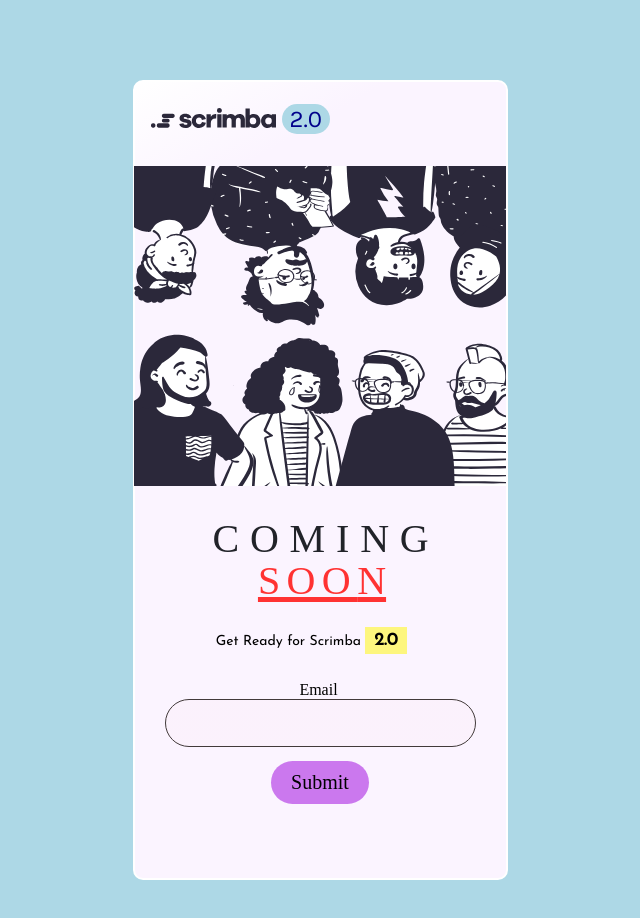
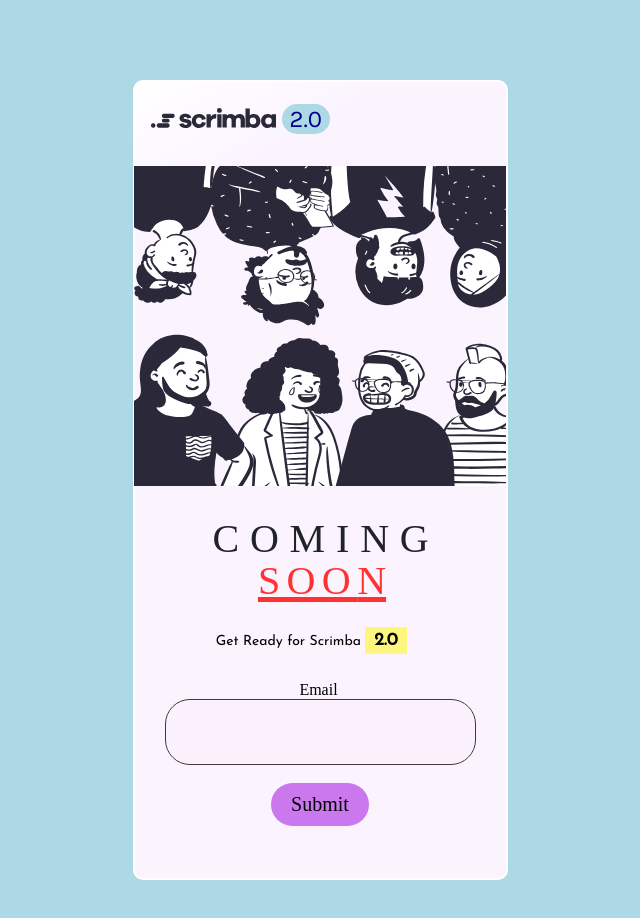
Before and after one commit to bowen-anth/scrimba-coming-soon, a React (Vite) app: page / in a window 1280 px wide. Shown: the top 918 px of the page, without its empty margins (320-960 px from the left). Built offline with nearby package versions, Linux system fonts and the light colour scheme.

Commit message:
submit console logs email

```diff
--- a/components/Email.jsx
+++ b/components/Email.jsx
@@ -1,24 +1,35 @@
 import React from "react"
 
 const Email = () => {
+
+    const [form, setForm] = React.useState({
+        email: ""
+    })
+
     function handleChange(event) {
         const {name, value, type, checked} = event.target
-        setFormData(prevFormData => ({
-            ...prevFormData,
+        setForm(prevForm => ({
+            ...prevForm,
             [name]: type === "checkbox" ? checked : value
         }))
     }
 
         function handleSubmit(event) {
-            console.log(event)
+            console.log(form)
+            event.preventDefault()
         }
 
     return (
         <>
             <form id="form" onSubmit={handleSubmit}>
                 <label for="email">Email</label>
-                <input type="email" id="email" name="email" /><br/><br/>
-                <button className="submit-btn">Submit</button>
+                <input type="email"
+                id="email"
+                name="email"
+                onChange={handleChange}
+                value={form.email}
+                /><br/><br/>
+                <button className="submit-btn" onClick={handleSubmit}>Submit</button>
             </form>
         </>
     )
--- a/src/App.css
+++ b/src/App.css
@@ -112,6 +112,9 @@ main > p {
   background: linear-gradient(90deg, rgba(255,255,255,1) 0%, rgba(255,198,198,0.05) 0%);
   border: solid 1px #423A3A;
   border-radius: 25px;
+  padding: 2em 1em;
+  font-family: Josefin Sans;
+  font-size: 1em;
 }
 
 #form > input[type="email"]:focus-visible {
@@ -121,8 +124,8 @@ main > p {
   font-size: 1rem;
   font-style: normal;
   font-weight: 400;
-  line-height: 1.75rem;
-  padding: 1em;
+  /* line-height: 1.75rem; */
+
 }
 
 .submit-btn {
@@ -133,7 +136,6 @@ main > p {
   transition: all .1s ease-out;
   background-color: #b94be8ba;
   position: relative;
-  bottom: .2em;
   cursor: pointer;
 }
 
```
